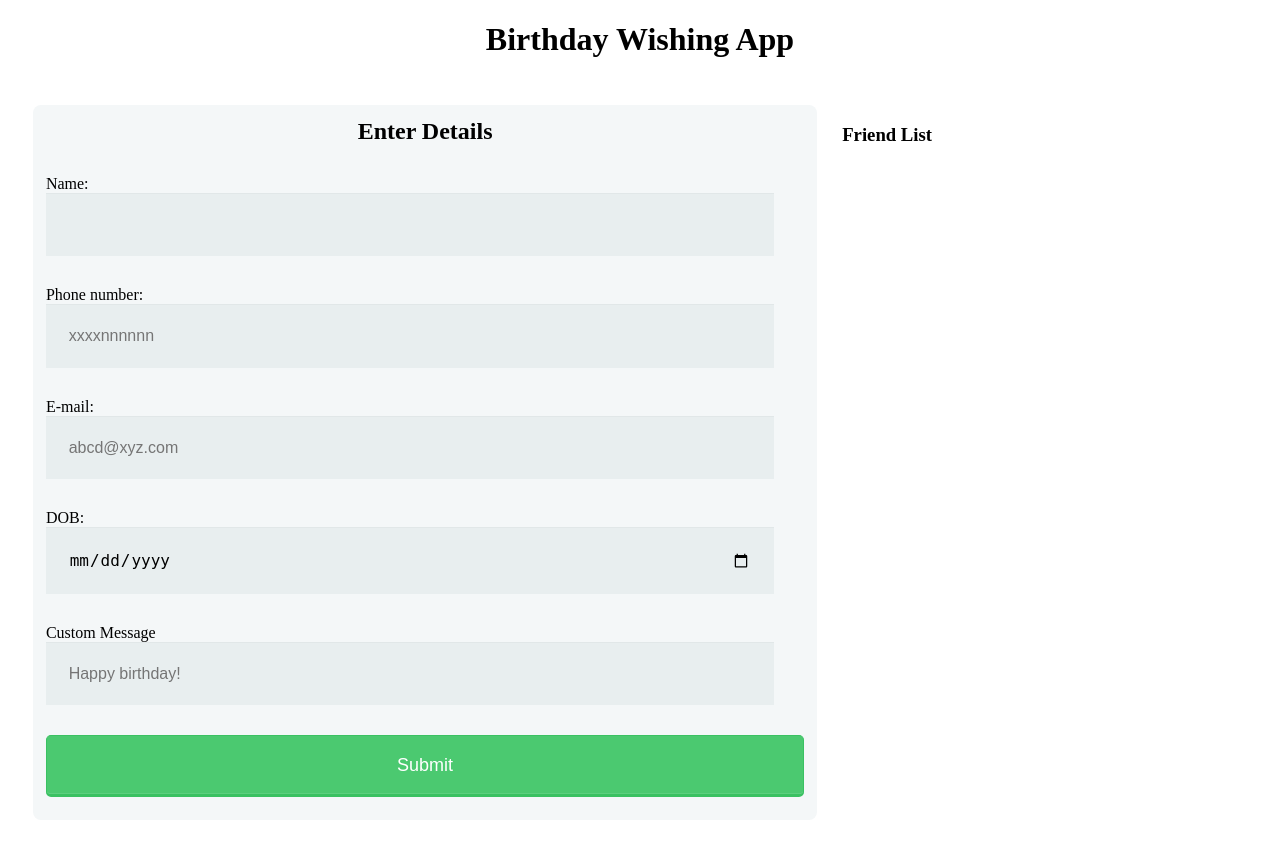
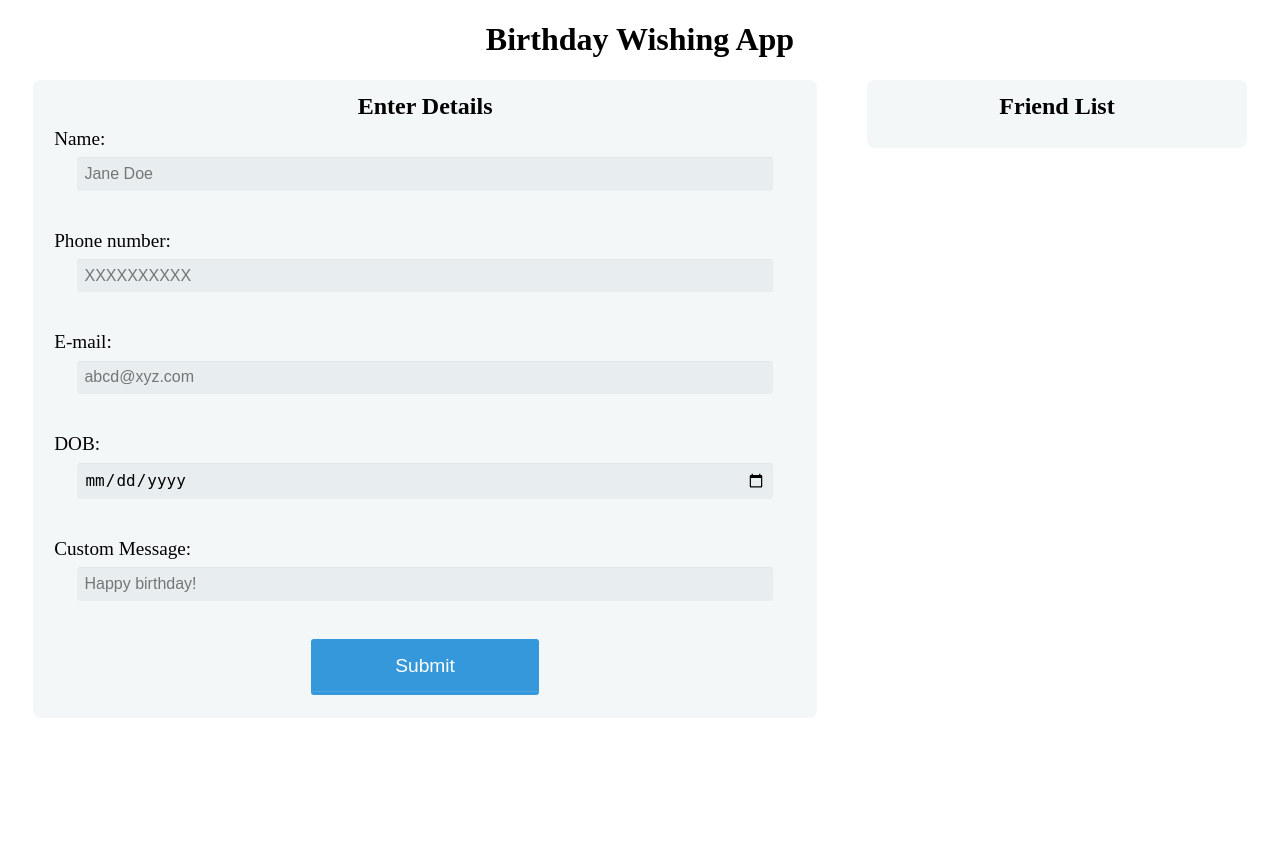
Before and after one commit to abhijeetaman007/AP-Project, a Flask app: page / in a window 1280 px wide. After the commit the page ends 695 px from the top, so only its background shows below. Run offline with Flask 2, Linux system fonts and the light colour scheme.

Commit message:
minor styling changes

```diff
--- a/static/css/main.css
+++ b/static/css/main.css
@@ -3,14 +3,14 @@ h1 {
 }
 form {
   width: 60%;
-  margin:2%;
+  margin: 0% 2%;
   padding: 1% ;
   background: #f4f7f8;
   border-radius: 8px;
   float:left;
 }
 h2 {
-  margin: 0 0 30px 0;
+  margin: 0;
   text-align: center;
 }
 input[type="text"],
@@ -20,11 +20,12 @@ input[type="date"]
 {
   background: rgba(255,255,255,0.1);
   border: none;
-  font-size: 16px;
+  border-radius: 3px;
+  font-size: 1rem;
   height: auto;
-  margin: 0;
+  margin: 0 4%;
   outline: 0;
-  padding: 3%;
+  padding: 1%;
   width: 90%;
   background-color: #e8eeef;
   color: #000000;
@@ -32,27 +33,46 @@ input[type="date"]
   margin-bottom: 30px;
 }
 input[type="submit"]{
-  padding: 19px 39px 18px 39px;
-  color: #FFF;
-  background-color: #4bc970;
-  font-size: 18px;
+  margin: 1% 35%;
+  padding: 2%;
+  box-shadow: 0 30px 60px -30px rgba(0, 0, 0, .5);
+  cursor: pointer;
+  color: #fff;
+  background-color: #3498db;
+  font-size: 1.2rem;
   text-align: center;
   font-style: normal;
-  border-radius: 5px;
-  width: 100%;
-  border: 1px solid #3ac162;
+  border-radius: 3px;
+  width: 30%;
+  border: 1px solid #3498db;
   border-width: 1px 1px 3px;
   box-shadow: 0 -1px 0 rgba(255,255,255,0.1) inset;
   margin-bottom: 10px;
+  transition:all 146ms ease;
 }
+input[type="submit"]:enabled:hover {
+            background-color: #2675aa;
+            border-color: #2675aa;
+        }
 .friend-list{
-    margin-top: 2%;
-    float: left;
+  width: 28%;
+  margin:0% 2%;
+  padding: 1% ;
+  background: #f4f7f8;
+  border-radius: 8px;
+  float:left;
 }
-/* body {
-    margin: 100px;
-    font-family: sans-serif;
+.form-field {
+    display: flex;
+    flex-wrap: wrap;
+    margin-bottom: 0;
+    padding: 0.1%;
 }
-.form {
-    text-align: center;
-} */
+.form-field label{
+    font-size: 1.2rem;
+    padding: 1%;
+    align-self: center;
+    flex-shrink: 0;
+    flex-basis: 100%;
+    width: 100%;
+}
--- a/templates/index.html
+++ b/templates/index.html
@@ -6,7 +6,7 @@
     <h2>Enter Details</h2>
     <div class="form-field">
         <label for="Name">Name:</label>
-        <input type="text" id="name" name="name" />
+        <input type="text" id="name" name="name" placeholder="Jane Doe"/>
     </div>
     <div class="form-field">
         <label for="phone">Phone number:</label>
@@ -14,7 +14,7 @@
             type="tel"
             id="phone"
             name="phone"
-            placeholder="xxxxnnnnnn"
+            placeholder="XXXXXXXXXX"
             required/>
     </div>
     <div class="form-field">
@@ -31,7 +31,7 @@
         <input type="date" id="dob" name="dob" placeholder="01-01-2000" />
     </div>
     <div class="form-field">
-        <label for="custom-message"> Custom Message </label>
+        <label for="custom-message"> Custom Message: </label>
         <input
             type="text"
             name="message"
@@ -44,10 +44,13 @@
     </div>
 </form>
 <div class="friend-list">
-    <h3>Friend List</h3>
+    <h2>Friend List</h2>
     <ul>
         {%for user in users %}
-        <li>{{user.name}} {{user.email}} {{user.phone}} {{user.dob}}</li>
+        <details>
+            <summary>{{user.name}}</summary>
+            <p>{{user.email}} {{user.phone}} {{user.dob}}</p>
+        </details>
         {% endfor%}
     </ul>
 </div>
```
